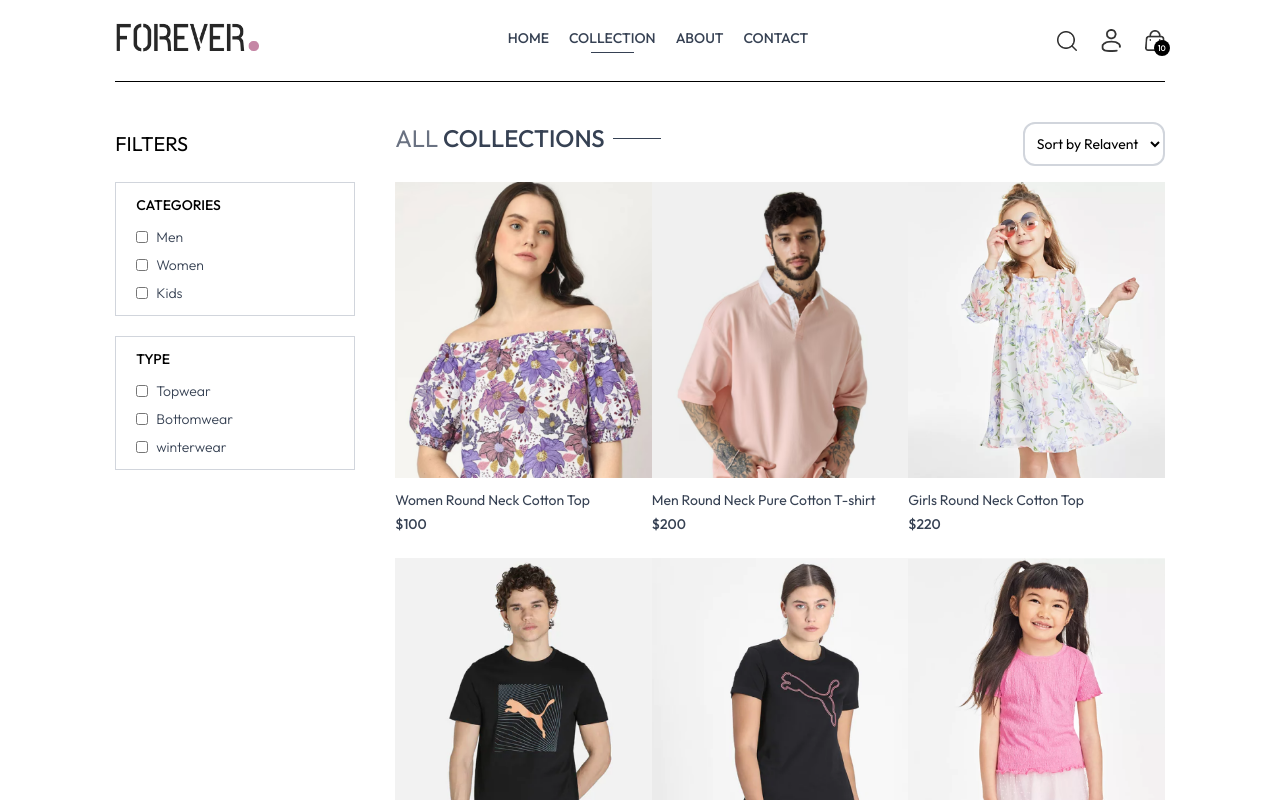
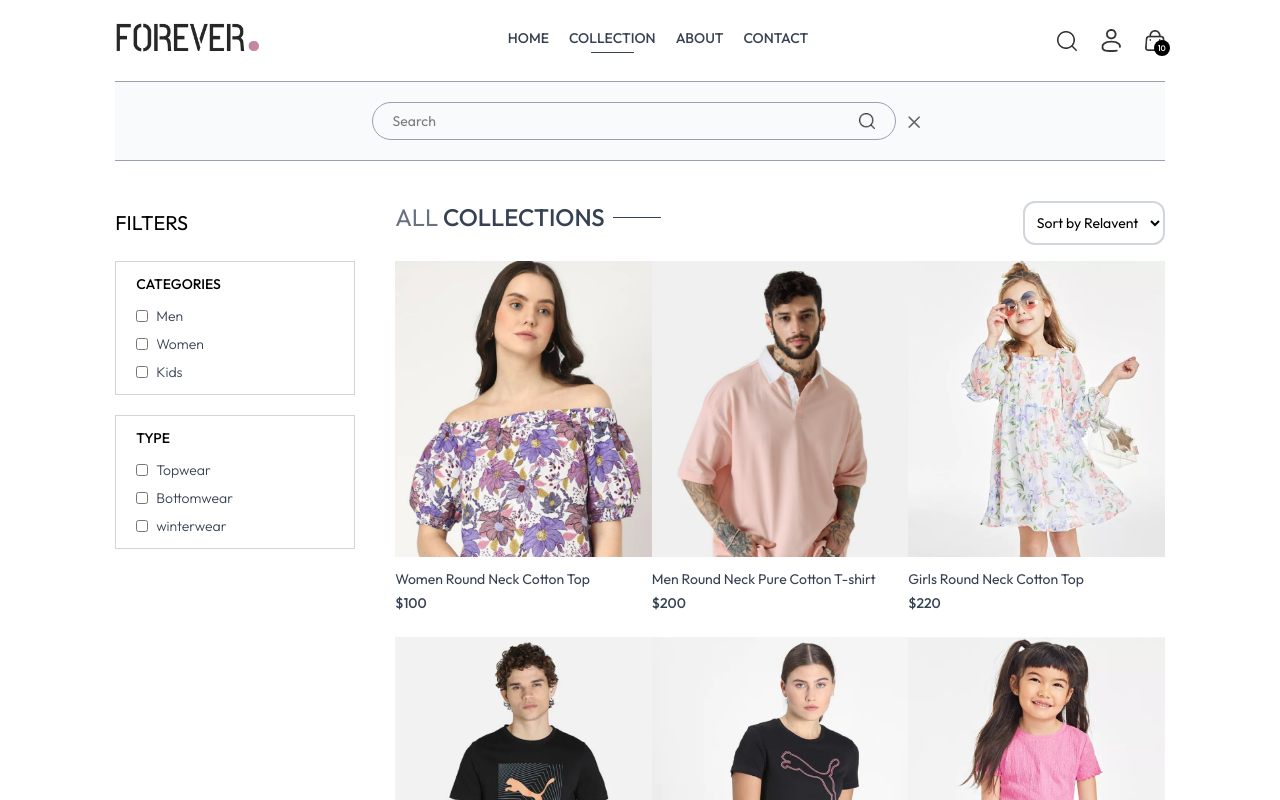
Before and after one commit to OmBilthere/Forever-Ecommerce-website, a React (Vite) app in the folder frontend/: page /collection in a window 1280 px wide. Both pictures are taken after a click on the picture 1066 px from the left and 40 px from the top of the page. Shown: the top 800 px of the page. Built offline with nearby package versions, Linux system fonts and the light colour scheme.

Commit message:
Add SearchBar component and integrate search functionality in Collection page

```diff
--- a/frontend/src/App.jsx
+++ b/frontend/src/App.jsx
@@ -11,11 +11,13 @@
 import Product from './pages/Product'
 import Navbar from './components/Navbar'
 import Footer from './components/Footer'
+import SearchBar from './components/Searchbar'
 
 const App = () => {
   return (
     <div className='px-4 sm:px-[5vw] md:px-[7vw] lg:px-[9vw]'>
      <Navbar/>
+     <SearchBar/>
      <Routes>
         <Route path='/' element={<Home/>} />
         <Route path='/collection' element={<Collection/>} />
--- a/frontend/src/components/Navbar.jsx
+++ b/frontend/src/components/Navbar.jsx
@@ -1,10 +1,13 @@
-import React, { useState } from 'react'
+import React, { useContext, useState } from 'react'
 import { assets } from '../assets/assets'
 import {Link , NavLink } from 'react-router-dom'
+import { ShopContext } from '../context/ShopContext'
 
 const Navbar = () => {
 
     const[visible , setVisible] = useState(false)
+
+    const {setShowSearch}= useContext(ShopContext)
 
   return (
     <div className='flex items-center justify-between py-5 font-medium'>
@@ -36,7 +39,7 @@
      </ul>
 
          <div className='flex items-center gap-6'>
-            <img src={assets.search_icon} className='w-5 cursor-pointer' alt=''/>
+            <img onClick={()=>setShowSearch(true)} src={assets.search_icon} className='w-5 cursor-pointer' alt=''/>
             <div className='group relative'>
                 <img className='w-5 cursor-pointer' src={assets.profile_icon} alt="" />
                 <div className='group-hover:block hidden absolute dropdown-menu right-0 pt-4'>
@@ -50,7 +53,7 @@
 
           <Link to='/cart' className='relative' >
           <img src={assets.cart_icon} className='w-5 min-w-5' alt="" />
-          <p className='absolute right-[-5px] bottom-[-5px] w-4 text-center leading-4 bg-black text-white aspect-square rounded-full text-[8px] '>10</p>
+          <p className='absolute -right-1.25 -bottom-1.25 w-4 text-center leading-4 bg-black text-white aspect-square rounded-full text-[8px] '>10</p>
           </Link>
 
           <img onClick={()=> setVisible(true)} src={assets.menu_icon} className='w-5 cursor-pointer sm:hidden' alt="" />
--- /dev/null
+++ b/frontend/src/components/SearchBar.jsx
@@ -0,0 +1,35 @@
+ import React, { useContext, useEffect, useState } from 'react'
+ import { ShopContext } from '../context/ShopContext'
+import { assets } from '../assets/assets'
+import { useLocation } from 'react-router-dom'
+
+ const SearchBar = () => {
+
+    const { search , setSearch , showSearch , setShowSearch}= useContext(ShopContext)
+    const [visible , setVisible] = useState(false)
+    const location = useLocation()
+
+    useEffect(()=>{
+      if(location.pathname.includes('collection')) {
+        setVisible(true)
+      }
+      else {
+        setVisible(false)
+      }
+
+    },[location])
+
+
+
+    return showSearch && visible ? (
+     <div className='border-t border-gray-400 bg-gray-50 text-center'>
+        <div className='inline-flex items-center justify-center border border-gray-400 px-5 py-2 my-5 mx-3 rounded-full w-3/4 sm:w-1/2'>
+          <input value={search} onChange={(e)=>setSearch(e.target.value)} className='flex-1 outline-none bg-inherit text-sm' type="text"  placeholder='Search'/>
+          <img className='w-4' src={assets.search_icon} alt="" />
+        </div>
+        <img onClick={()=>setShowSearch(false)} className='inline w-3 cursor-pointer' src={assets.cross_icon} alt="" />
+    </div>
+   ) : null
+ }
+
+ export default SearchBar
--- a/frontend/src/context/ShopContext.jsx
+++ b/frontend/src/context/ShopContext.jsx
@@ -1,4 +1,5 @@
-import { createContext } from "react";
+import { createContext, useState } from "react";
+
 import { products } from "../assets/assets";
 
 export const ShopContext = createContext();
@@ -6,10 +7,19 @@
 const ShopContextProvider =({children})=>{
 
     const currency = '$';
+
     const delivery_fee= 10;
 
+    const [search, setSearch] = useState('')
+
+    const [showSearch, setShowSearch] = useState(false)
+
     const value = {
-      products , currency , delivery_fee
+
+      products , currency , delivery_fee,
+
+      search , setSearch , showSearch , setShowSearch
+
     }
 
     return (
--- a/frontend/src/main.jsx
+++ b/frontend/src/main.jsx
@@ -1,4 +1,3 @@
-import { StrictMode } from 'react'
 import { createRoot } from 'react-dom/client'
 import './index.css'
 import App from './App.jsx'
--- a/frontend/src/pages/Collection.jsx
+++ b/frontend/src/pages/Collection.jsx
@@ -1,12 +1,12 @@
 import React, { useContext, useEffect, useState } from 'react'
-import { ShopContext }from '../context/shopContext';
+import { ShopContext } from '../context/ShopContext';
 import {assets} from '../assets/assets';
 import Title from '../components/Title';
 import ProductItem from '../components/ProductItem';
 
 const Collection = () => {
 
-  const { products }= useContext(ShopContext);
+  const { products , search , showSearch }= useContext(ShopContext);
   const [showFilter, setShowFilter] = useState(false);
   const [filterProducts , setFilterProducts] = useState([]);
   const [category , setCategory] = useState([]);
@@ -38,6 +38,10 @@
   const applyFilter=()=>{
 
     let productsCopy= products.slice();
+
+    if(showSearch && search ) {
+      productsCopy = productsCopy.filter(item=>item.name.toLowerCase().includes(search.toLowerCase()))
+    }
 
     if(category.length > 0) {
       productsCopy= productsCopy.filter(item => category.includes(item.category))
@@ -76,7 +80,7 @@
 
   useEffect(()=>{
     applyFilter();
-  } , [category,subCategory,products])
+  } , [category,subCategory,products,search,showSearch])
 
   useEffect(()=>{
    sortProduct();
@@ -84,7 +88,7 @@
 
   return (
 
-    <div className='flex flex-col sm:flex-row gap-1 sm:gap-10 pt-10 border-t'>
+    <div className='flex flex-col sm:flex-row gap-1 sm:gap-10 pt-10 border-t border-gray-400'>
 
        {/* filter option */}
        <div className='min-w-60 '>
```
